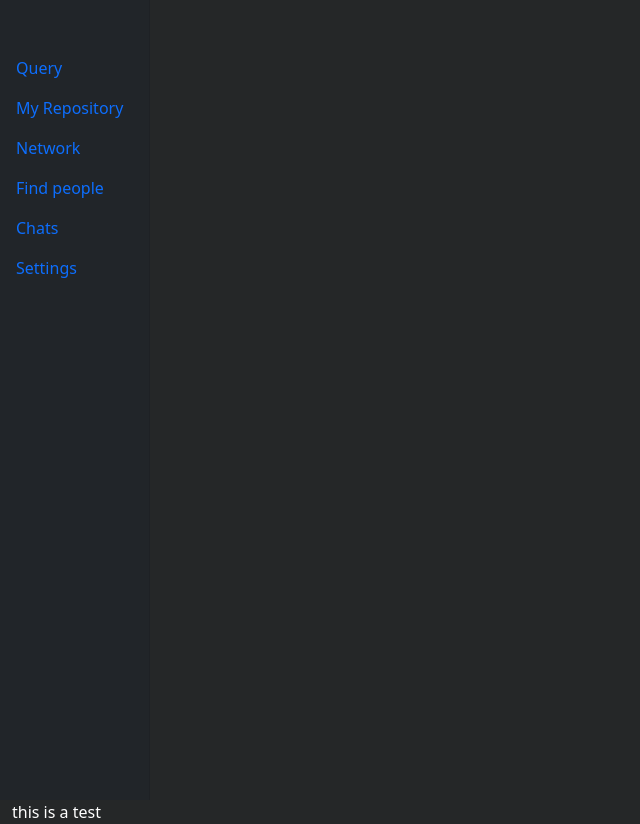
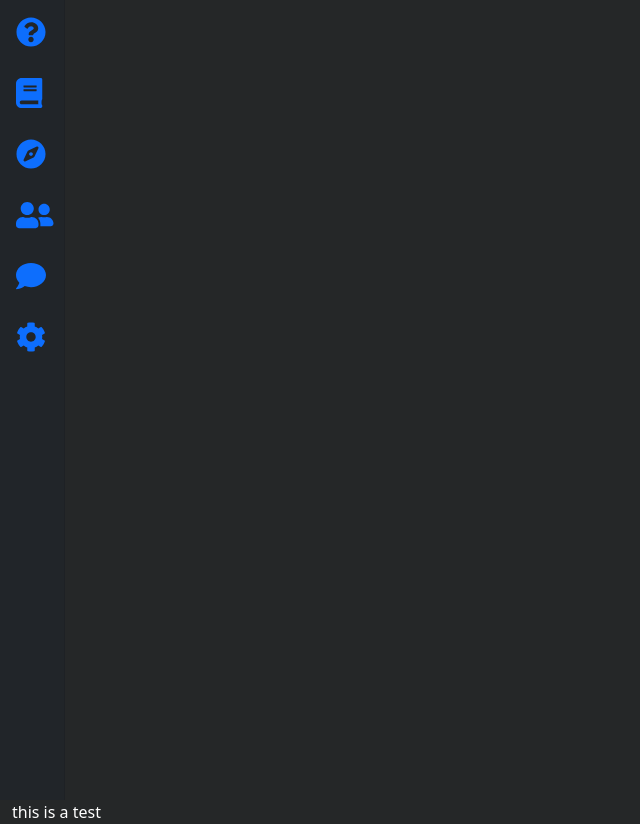
Before and after one commit to gurneetbhatia/p2p-academics, a React (Create React App) app: page / in a window 1280 px wide. Shown: the whole page, without its empty margins (0-640 px from the left). Built offline with nearby package versions, Linux system fonts and the light colour scheme.

Commit message:
Add icons and tooltips for sidebar

```diff
--- a/package.json
+++ b/package.json
@@ -4,6 +4,9 @@
   "private": true,
   "main": "electron/main.js",
   "dependencies": {
+    "@fortawesome/fontawesome-svg-core": "^1.2.36",
+    "@fortawesome/free-solid-svg-icons": "^5.15.4",
+    "@fortawesome/react-fontawesome": "^0.1.15",
     "@testing-library/jest-dom": "^5.14.1",
     "@testing-library/react": "^11.2.7",
     "@testing-library/user-event": "^12.8.3",
--- a/public/index.html
+++ b/public/index.html
@@ -15,6 +15,7 @@
       user's mobile device or desktop. See https://developers.google.com/web/fundamentals/web-app-manifest/
     -->
     <link rel="manifest" href="%PUBLIC_URL%/manifest.json" />
+    <link rel="stylesheet" href="https://cdnjs.cloudflare.com/ajax/libs/font-awesome/4.0.0/css/font-awesome.css">
     <!--
       Notice the use of %PUBLIC_URL% in the tags above.
       It will be replaced with the URL of the `public` folder during the build.
--- a/src/components/home.css
+++ b/src/components/home.css
@@ -4,10 +4,11 @@
     bottom: 0;
     left: 0;
     min-height: 100vh !important;
-    max-width: 150px !important;
+    max-width: 65px !important;
     z-index: 100;
-    padding: 48px 0 0;
+    padding: 1px 0 0;
     box-shadow: inset -1px 0 0 rgba(0,0,0,.1);
+    font-size: 30px;
 }
 
 #sidebar-wrapper {
--- a/src/components/sidebar.js
+++ b/src/components/sidebar.js
@@ -1,5 +1,9 @@
 import React from 'react';
 import Nav from 'react-bootstrap/Nav';
+import OverlayTrigger from 'react-bootstrap/OverlayTrigger';
+import Tooltip from 'react-bootstrap/Tooltip';
+import { FontAwesomeIcon } from '@fortawesome/react-fontawesome';
+import { faBook, faQuestionCircle, faCompass, faUserFriends, faComment, faCog } from '@fortawesome/free-solid-svg-icons';
 
 class Sidebar extends React.Component {
     render() {
@@ -7,22 +11,34 @@ class Sidebar extends React.Component {
             <Nav className='col-md-12 d-none d-md-block bg-dark sidebar'>
                 <div className="sidebar-sticky"></div>
                 <Nav.Item>
-                    <Nav.Link href='/'>Query</Nav.Link>
+                    <OverlayTrigger key="right" placement="right" overlay={<Tooltip>Run Query</Tooltip>}>
+                        <Nav.Link href='/'><FontAwesomeIcon icon={faQuestionCircle}/></Nav.Link>
+                    </OverlayTrigger>
                 </Nav.Item>
                 <Nav.Item>
-                    <Nav.Link href='/'>My Repository</Nav.Link>
+                    <OverlayTrigger key="right" placement="right" overlay={<Tooltip>My Repository</Tooltip>}>
+                        <Nav.Link href='/'><FontAwesomeIcon icon={faBook}/></Nav.Link>
+                    </OverlayTrigger>
                 </Nav.Item>
                 <Nav.Item>
-                    <Nav.Link href='/'>Network</Nav.Link>
+                    <OverlayTrigger key="right" placement="right" overlay={<Tooltip>Explore Repositories</Tooltip>}>
+                        <Nav.Link href='/'><FontAwesomeIcon icon={faCompass}/></Nav.Link>
+                    </OverlayTrigger>
                 </Nav.Item>
                 <Nav.Item>
-                    <Nav.Link href='/'>Find people</Nav.Link>
+                    <OverlayTrigger key="right" placement="right" overlay={<Tooltip>Find people</Tooltip>}>
+                        <Nav.Link href='/'><FontAwesomeIcon icon={faUserFriends}/></Nav.Link>
+                    </OverlayTrigger>
                 </Nav.Item>
                 <Nav.Item>
-                    <Nav.Link href='/'>Chats</Nav.Link>
+                    <OverlayTrigger key="right" placement="right" overlay={<Tooltip>Chats</Tooltip>}>
+                        <Nav.Link href='/'><FontAwesomeIcon icon={faComment}/></Nav.Link>
+                    </OverlayTrigger>
                 </Nav.Item>
                 <Nav.Item>
-                    <Nav.Link href='/'>Settings</Nav.Link>
+                    <OverlayTrigger key="right" placement="right" overlay={<Tooltip>Settings</Tooltip>}>
+                        <Nav.Link href='/'><FontAwesomeIcon icon={faCog}/></Nav.Link>
+                    </OverlayTrigger>
                 </Nav.Item>
             </Nav>
         );
```
Also changed, not shown: 1 other file (tests, documents, lock files or other folders).
